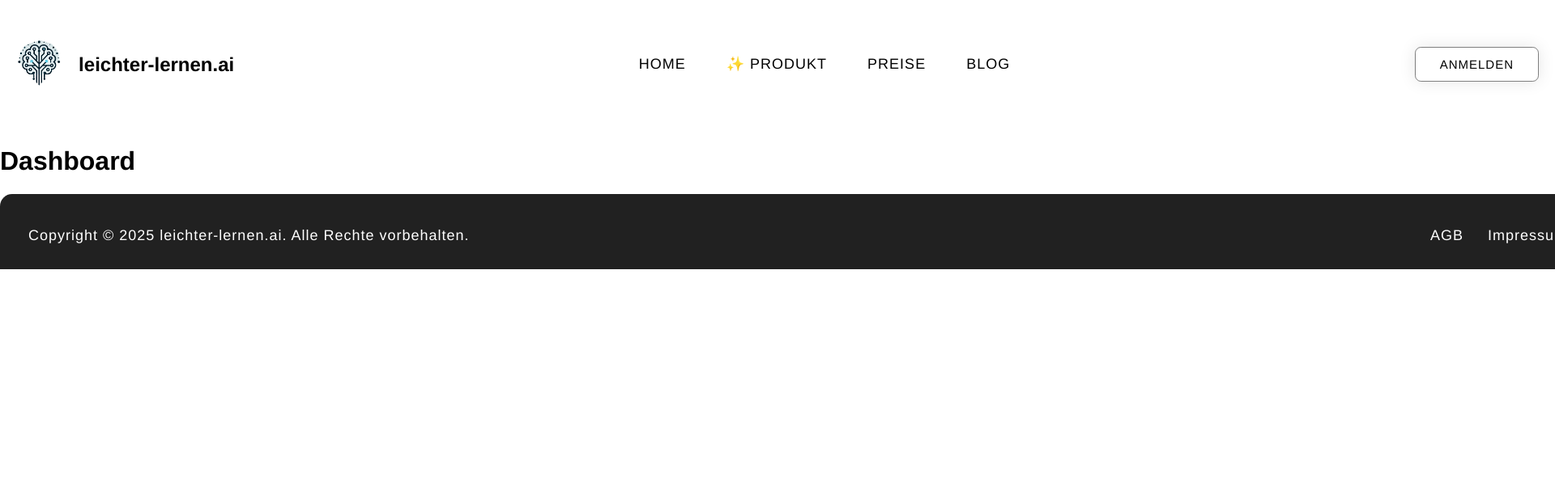
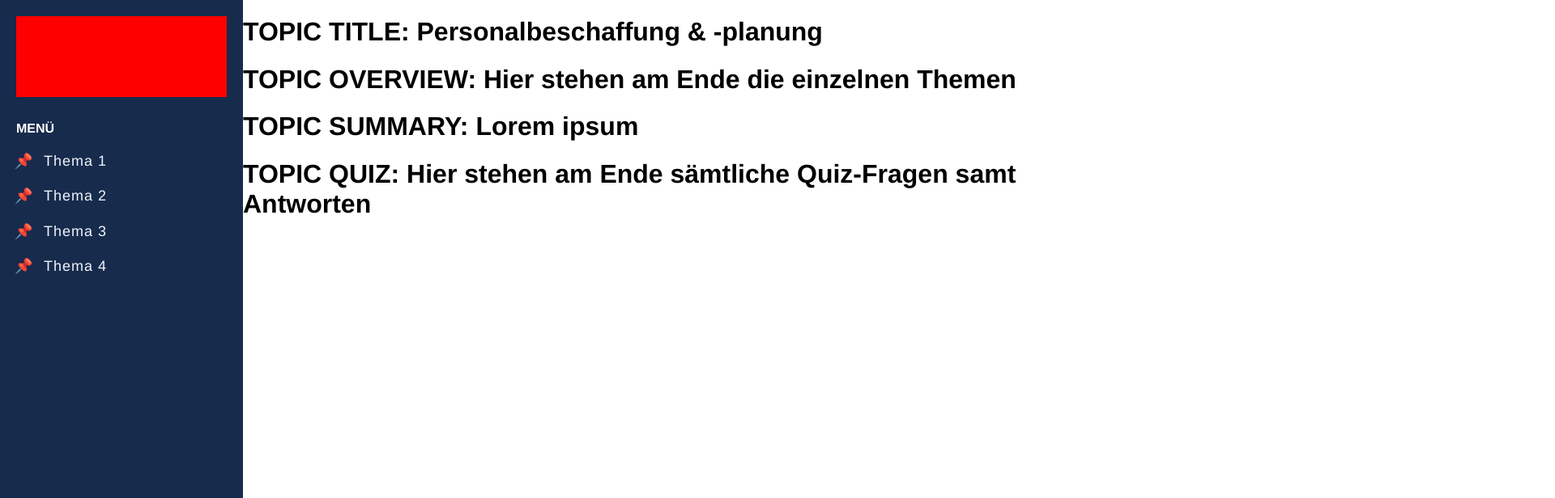
Before and after one commit to c-odenk/leichter-lernen.ai, a Vue app: page /#/dashboard in a window 1280 px wide. Shown: the top 616 px of the page at 81% size, 1920 px wide, since content can reach past the window. Built offline with nearby package versions, Linux system fonts and the light colour scheme.

Commit message:
Dashboard View implementiert.

```diff
--- /dev/null
+++ b/src/assets/AnalyzedTopic.js
@@ -0,0 +1,33 @@
+export const AnalyzedTopic = [
+  {
+    topicTitle: "",
+    topicOverview: [],
+    topicSummary: [
+      {
+        subtitle: "",
+        content: "",
+      },
+      {
+        subtitle: "",
+        content: "",
+      },
+      {
+        subtitle: "",
+        content: "",
+      },
+      {
+        subtitle: "",
+        content: "",
+      },
+      {
+        subtitle: "",
+        content: "",
+      },
+      {
+        subtitle: "",
+        content: "",
+      },
+    ],
+    quiz: [{}, {}],
+  },
+];
--- a/src/components/dashboard/Dashboard-Sidebar.vue
+++ b/src/components/dashboard/Dashboard-Sidebar.vue
@@ -0,0 +1,140 @@
+<template>
+  <div class="dashboard-sidebar">
+    <div class="dashboard-sidebar_logo">
+      <div class="img-platzhalter"></div>
+    </div>
+    <div class="dashboard-sidebar_menu">
+      <ul>
+        <h3>Menü</h3>
+        <li v-for="(item, index) in menuItems" :key="index">
+          <router-link :to="item.link">
+            <span class="icon"> 📌 </span>
+            <span class="text"> {{ item.name }} </span>
+          </router-link>
+        </li>
+      </ul>
+      <ul>
+        <li>
+          <router-link to="#">
+            <span class="icon"> <i class="fa-solid fa-gear"></i></span>
+            <span class="text">Einstellungen</span>
+          </router-link>
+        </li>
+        <li>
+          <router-link to="#">
+            <span class="icon">
+              <i class="fa-solid fa-arrow-right-from-bracket"></i>
+            </span>
+            <span class="text"> Abmelden</span>
+          </router-link>
+        </li>
+      </ul>
+    </div>
+  </div>
+</template>
+
+<script>
+export default {
+  name: "DashboardSidebar",
+  data() {
+    return {
+      menuItems: [
+        { name: "Thema 1", link: "/dashboard" },
+        { name: "Thema 2", link: "/thema2" },
+        { name: "Thema 3", link: "/thema3" },
+        { name: "Thema 4", link: "/thema4" },
+      ],
+    };
+  },
+};
+</script>
+
+<style lang="scss" scoped>
+@import "@/variables/Variables.scss";
+
+.dashboard-sidebar {
+  display: flex;
+  flex-direction: column; // Macht die Sidebar zu einer Spalte
+  width: 13vw;
+  min-width: 300px;
+  height: 100vh; // Volle Höhe des Viewports
+  margin: 0;
+  padding: 0 0 20px 0;
+  background-color: $color-dark-blue;
+  box-sizing: border-box;
+}
+
+.dashboard-sidebar_logo {
+  margin: 0;
+  padding: 20px;
+  box-sizing: border-box;
+
+  & .img-platzhalter {
+    width: 100%;
+    height: 100px;
+    background-color: red;
+  }
+}
+
+.dashboard-sidebar_menu {
+  display: flex;
+  flex-direction: column;
+  justify-content: space-between;
+  flex-grow: 1;
+  margin: 0;
+  padding: 0 0 0 0;
+  box-sizing: border-box;
+
+  ul {
+    margin: 0;
+    padding: 0;
+    list-style: none;
+
+    h3 {
+      margin: 0;
+      padding: 10px 20px;
+      color: #fff;
+      font-size: 1rem;
+      text-transform: uppercase;
+    }
+
+    li {
+      margin: 0;
+      padding: 10px 18px;
+      transition: 0.2s;
+
+      a {
+        color: rgb(241, 245, 249);
+        display: flex;
+        align-items: center;
+        font-size: $font-size-p-lg;
+        line-height: $line-height;
+        letter-spacing: $letter-spacing;
+        text-decoration: none;
+
+        & .icon {
+          margin: 0 12.5px 0 0;
+        }
+
+        & .text {
+        }
+
+        &:hover {
+        }
+
+        &:active {
+          color: #22c55e;
+        }
+      }
+
+      &:hover {
+        background-color: $color-light-blue;
+      }
+
+      &:active {
+        background-color: $color-light-blue;
+      }
+    }
+  }
+}
+</style>
--- a/src/components/dashboard/Dashboard-Topic-Overview.vue
+++ b/src/components/dashboard/Dashboard-Topic-Overview.vue
@@ -0,0 +1,24 @@
+<template>
+  <div class="dashboard-topic-overview">
+    <h1>TOPIC OVERVIEW: {{ topicOverview }}</h1>
+  </div>
+</template>
+
+<script>
+export default {
+  name: "DashboardTopicOverviewSection",
+  data() {
+    return {
+      topicOverview: "Hier stehen am Ende die einzelnen Themen",
+    };
+  },
+};
+</script>
+
+<style lang="scss" scoped>
+@import "@/variables/variables.scss";
+
+.dashboard-topic-overview {
+  width: 100%;
+}
+</style>
--- a/src/components/dashboard/Dashboard-Topic-Quiz.vue
+++ b/src/components/dashboard/Dashboard-Topic-Quiz.vue
@@ -0,0 +1,24 @@
+<template>
+  <div class="dashboard-topic-quiz">
+    <h1>TOPIC QUIZ: {{ topicQuiz }}</h1>
+  </div>
+</template>
+
+<script>
+export default {
+  name: "DashboardTopicQuizSection",
+  data() {
+    return {
+      topicQuiz: "Hier stehen am Ende sämtliche Quiz-Fragen samt Antworten",
+    };
+  },
+};
+</script>
+
+<style lang="scss" scoped>
+@import "@/variables/variables.scss";
+
+.dashboard-topic-quiz {
+  width: 100%;
+}
+</style>
--- a/src/components/dashboard/Dashboard-Topic-Summary.vue
+++ b/src/components/dashboard/Dashboard-Topic-Summary.vue
@@ -0,0 +1,24 @@
+<template>
+  <div class="dashboard-topic-summary">
+    <h1>TOPIC SUMMARY: {{ topicSummary }}</h1>
+  </div>
+</template>
+
+<script>
+export default {
+  name: "DashboardTopicSummarySection",
+  data() {
+    return {
+      topicSummary: "Lorem ipsum",
+    };
+  },
+};
+</script>
+
+<style lang="scss" scoped>
+@import "@/variables/variables.scss";
+
+.dashboard-topic-summary {
+  width: 100%;
+}
+</style>
--- a/src/components/dashboard/Dashboard-Topic-TItle.vue
+++ b/src/components/dashboard/Dashboard-Topic-TItle.vue
@@ -0,0 +1,24 @@
+<template>
+  <div class="dashboard-topic-title">
+    <h1>TOPIC TITLE: {{ topicTitle }}</h1>
+  </div>
+</template>
+
+<script>
+export default {
+  name: "DashboardTopicTitleSection",
+  data() {
+    return {
+      topicTitle: "Personalbeschaffung & -planung",
+    };
+  },
+};
+</script>
+
+<style lang="scss" scoped>
+@import "@/variables/variables.scss";
+
+.dashboard-topic-title {
+  width: 100%;
+}
+</style>
--- a/src/views/View-Dashboard.vue
+++ b/src/views/View-Dashboard.vue
@@ -1,21 +1,34 @@
 <template>
   <div class="view-dashboard">
-    <Header />
-    <h1>Dashboard</h1>
-    <Footer />
+    <div class="view-dashboard_row">
+      <div class="view-dashboard_row_col-1">
+        <DashboardSidebar />
+      </div>
+      <div class="view-dashboard_row_col-2">
+        <DashboardTopicTitle />
+        <DashboardTopicOverview />
+        <DashboardTopicSummary />
+        <DashboardTopicQuiz />
+      </div>
+    </div>
   </div>
 </template>
 
 <script>
-import Header from "@/components/header/Header.vue";
-
-import Footer from "@/components/footer/Footer.vue";
+import DashboardSidebar from "@/components/dashboard/Dashboard-Sidebar.vue";
+import DashboardTopicTitle from "@/components/dashboard/Dashboard-Topic-Title.vue";
+import DashboardTopicOverview from "@/components/dashboard/Dashboard-Topic-Overview.vue";
+import DashboardTopicSummary from "@/components/dashboard/Dashboard-Topic-Summary.vue";
+import DashboardTopicQuiz from "@/components/dashboard/Dashboard-Topic-Quiz.vue";
 
 export default {
   name: "ViewDashboard",
   components: {
-    Header,
-    Footer,
+    DashboardSidebar,
+    DashboardTopicTitle,
+    DashboardTopicOverview,
+    DashboardTopicSummary,
+    DashboardTopicQuiz,
   },
 };
 </script>
@@ -24,5 +37,18 @@ export default {
 @import "@/variables/Variables.scss";
 
 .view-dashboard {
+  &_row {
+    display: flex;
+    flex-direction: row;
+
+    &_col-1 {
+      // width: 30vw;
+      // background-color: red;
+    }
+
+    &_col-2 {
+      // width: 70vw;
+    }
+  }
 }
 </style>
```
Also changed, not shown: src/components/dashboard/Dashboard-Analyzed-Topic.vue (added).
